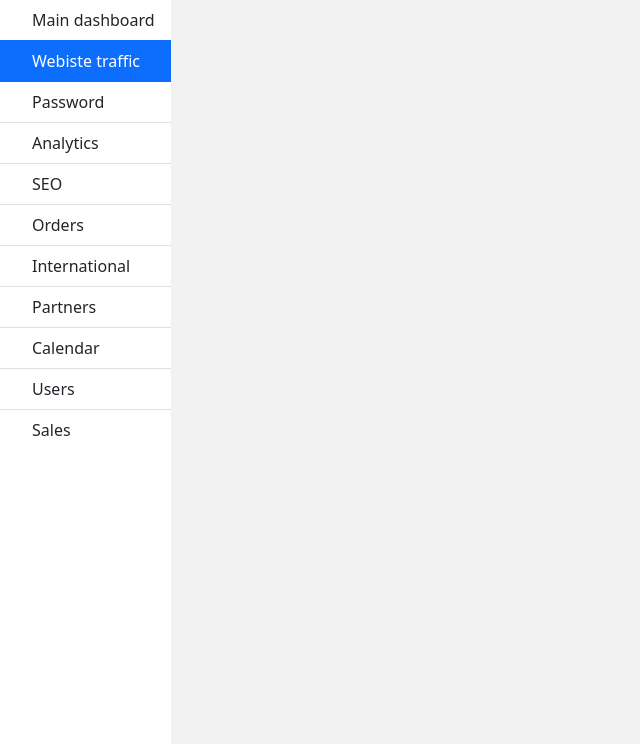
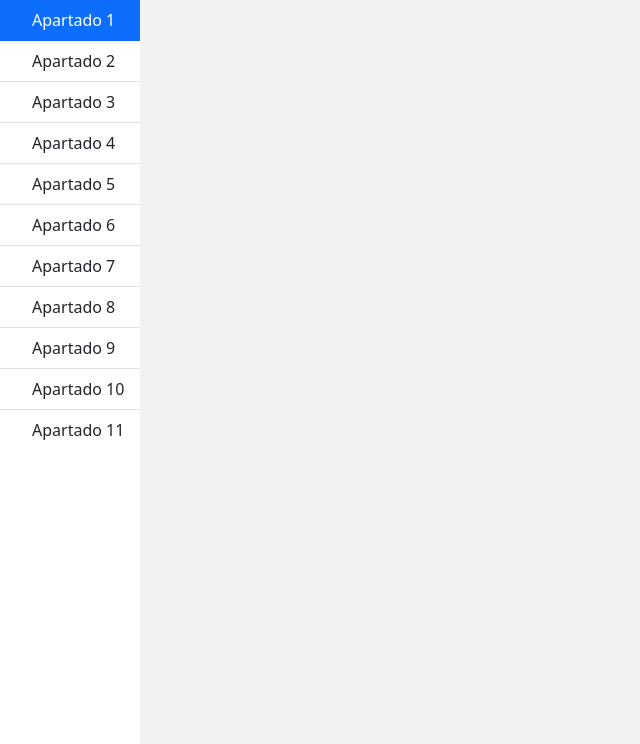
Before and after one commit to Luan-nee/comedor-unamad, a CodeIgniter 4 app: template app/Views/templates/header.php in a window 1280 px wide. Shown: the part 56-800 px from the top of the page, without its empty margins (0-640 px from the left). Run offline with PHP 8.4 and a stand-in for CodeIgniter, Linux system fonts and the light colour scheme; the template is opened without the code that fills it, so the values that code supplies are empty; some libraries are stand-ins or nearby versions.

Commit message:
modificando el nombre de los link del nav

```diff
--- a/app/Controllers/Pages.php
+++ b/app/Controllers/Pages.php
@@ -7,7 +7,7 @@ use CodeIgniter\Exceptions\PageNotFoundException;
 class Pages extends BaseController{
   public function index(){
     return view('templates/header')
-      . view('pages/table')
+      . view('pages/apartado1')
       . view('templates/footer');
   }
 }
--- a/app/Views/pages/table.php
+++ b/app/Views/pages/apartado1.php
@@ -12,8 +12,8 @@
 ?>
 
 <div class="container mt-3">
-  <h2>Hover Rows</h2>
-  <p>The .table-hover class enables a hover state (grey background on mouse over) on table rows:</p>
+  <h2>Apartado 1</h2>
+  <p>Nos encontramos en el apartado 1:</p>
   <table class="table table-hover">
     <thead>
       <tr>
--- a/app/Views/pages/home.php
+++ /dev/null
@@ -1 +0,0 @@
-Estamos en el apartado de <span class="h3 display-6">home</span>
--- a/app/Views/templates/header.php
+++ b/app/Views/templates/header.php
@@ -35,31 +35,31 @@
 <nav id="sidebarMenu" class="d-lg-block sidebar bg-white w-auto">
   <div>
     <div class="list-group list-group-flush text-nowrap">
-      <a href="#" class="list-group-item list-group-item-action py-2 ripple" aria-current="true">
-        <i class="fas fa-tachometer-alt fa-fw me-3"></i><span>Main dashboard</span>
+      <a href="#" class="list-group-item list-group-item-action py-2 ripple active" aria-current="true">
+        <i class="fas fa-tachometer-alt fa-fw me-3"></i><span>Apartado 1</span>
       </a>
-      <a href="#" class="list-group-item list-group-item-action py-2 ripple active">
-        <i class="fas fa-chart-area fa-fw me-3"></i><span>Webiste traffic</span>
+      <a href="#" class="list-group-item list-group-item-action py-2 ripple ">
+        <i class="fas fa-chart-area fa-fw me-3"></i><span>Apartado 2</span>
       </a>
       <a href="#" class="list-group-item list-group-item-action py-2 ripple"><i
-          class="fas fa-lock fa-fw me-3"></i><span>Password</span></a>
+          class="fas fa-lock fa-fw me-3"></i><span>Apartado 3</span></a>
       <a href="#" class="list-group-item list-group-item-action py-2 ripple"><i
-          class="fas fa-chart-line fa-fw me-3"></i><span>Analytics</span></a>
+          class="fas fa-chart-line fa-fw me-3"></i><span>Apartado 4</span></a>
       <a href="#" class="list-group-item list-group-item-action py-2 ripple">
-        <i class="fas fa-chart-pie fa-fw me-3"></i><span>SEO</span>
+        <i class="fas fa-chart-pie fa-fw me-3"></i><span>Apartado 5</span>
       </a>
       <a href="#" class="list-group-item list-group-item-action py-2 ripple"><i
-          class="fas fa-chart-bar fa-fw me-3"></i><span>Orders</span></a>
+          class="fas fa-chart-bar fa-fw me-3"></i><span>Apartado 6</span></a>
       <a href="#" class="list-group-item list-group-item-action py-2 ripple"><i
-          class="fas fa-globe fa-fw me-3"></i><span>International</span></a>
+          class="fas fa-globe fa-fw me-3"></i><span>Apartado 7</span></a>
       <a href="#" class="list-group-item list-group-item-action py-2 ripple"><i
-          class="fas fa-building fa-fw me-3"></i><span>Partners</span></a>
+          class="fas fa-building fa-fw me-3"></i><span>Apartado 8</span></a>
       <a href="#" class="list-group-item list-group-item-action py-2 ripple"><i
-          class="fas fa-calendar fa-fw me-3"></i><span>Calendar</span></a>
+          class="fas fa-calendar fa-fw me-3"></i><span>Apartado 9</span></a>
       <a href="#" class="list-group-item list-group-item-action py-2 ripple"><i
-          class="fas fa-users fa-fw me-3"></i><span>Users</span></a>
+          class="fas fa-users fa-fw me-3"></i><span>Apartado 10</span></a>
       <a href="#" class="list-group-item list-group-item-action py-2 ripple"><i
-          class="fas fa-money-bill fa-fw me-3"></i><span>Sales</span></a>
+          class="fas fa-money-bill fa-fw me-3"></i><span>Apartado 11</span></a>
     </div>
   </div>
 </nav>
```
